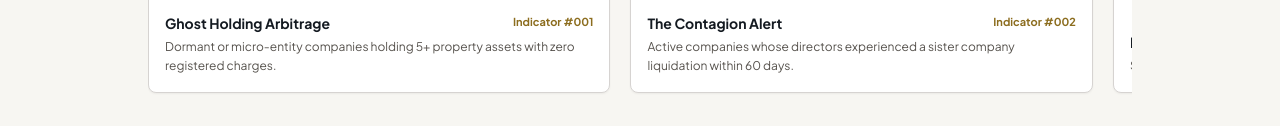
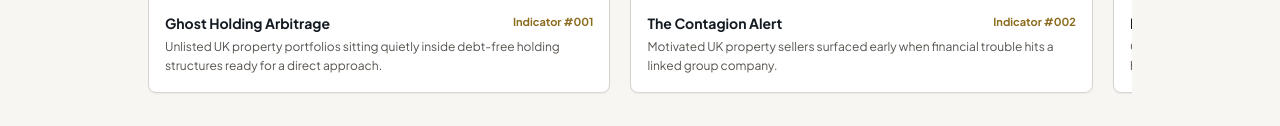
Before and after one commit to mbeds/business-analytica, a plain HTML site: page index.html in a window 1280 px wide. Shown: the part 3184-3310 px from the top of the page. Drawn offline with nearby package versions, Linux system fonts and the light colour scheme.

Commit message:
Update featuredIndicators with new descriptions

```diff
--- a/index.html
+++ b/index.html
@@ -359,10 +359,10 @@
 
   <script>
     const featuredIndicators = [
-      { id: '001', title: 'Ghost Holding Arbitrage', desc: 'Dormant or micro-entity companies holding 5+ property assets with zero registered charges.' },
-      { id: '002', title: 'The Contagion Alert', desc: 'Active companies whose directors experienced a sister company liquidation within 60 days.' },
-      { id: '003', title: 'Institutional Liquidation Leads', desc: 'Subsidiaries of large PLCs showing late filing pressure and HMRC notices.' },
-      { id: '004', title: 'High-Frequency Debt Stacking', desc: 'Companies registering 5+ new charges within a single calendar year.' }
+      { id: '001', title: 'Ghost Holding Arbitrage', desc: 'Unlisted UK property portfolios sitting quietly inside debt-free holding structures ready for a direct approach.' },
+      { id: '002', title: 'The Contagion Alert', desc: 'Motivated UK property sellers surfaced early when financial trouble hits a linked group company.' },
+      { id: '003', title: 'Institutional Liquidation Leads', desc: 'Corporate group subsidiaries showing compliance and tax pressure—highlighting non-core assets before public disposal.' },
+      { id: '004', title: 'High-Frequency Debt Stacking', desc: 'Rapid borrowing accumulation across property-holding entities—pinpointing aggressive expansion or mounting refinancing pressure.' }
     ];
 
     function buildIndicatorTrack() {
@@ -378,8 +378,8 @@
             </div>
             <div class="p-4 space-y-1">
               <div class="flex items-center justify-between gap-2">
-                <h3 class="font-bold text-[#141A21] text-sm">${item.title}</h3>
-                <span class="text-[11px] font-bold text-[#8C6D1F] shrink-0">Indicator #${item.id}</span>
+                <a href="./indicators.html#indicator-${item.id}" class="font-bold text-[#141A21] text-sm hover:text-[#8C6D1F] transition">${item.title}</a>
+                <a href="./indicators.html#indicator-${item.id}" class="text-[11px] font-bold text-[#8C6D1F] hover:underline shrink-0">Indicator #${item.id}</a>
               </div>
               <p class="text-xs text-stone-600 leading-relaxed">${item.desc}</p>
             </div>
```
